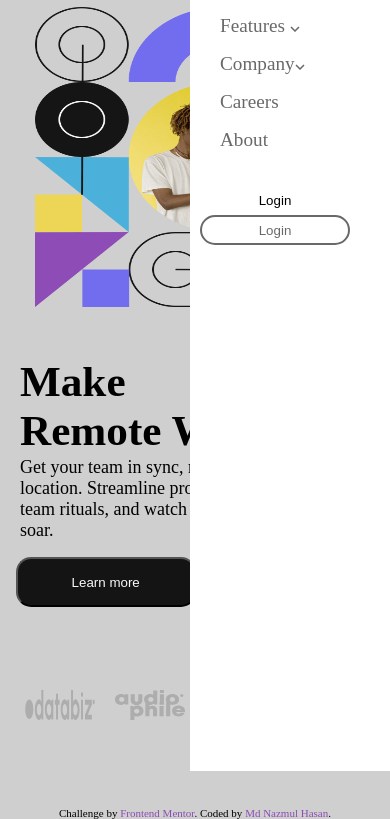
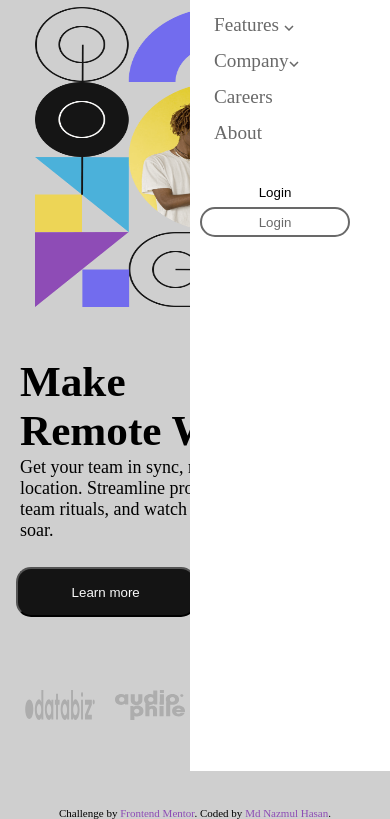
Before and after one commit to NazmulHasanShefat/intro-section-with-dropdown-navigation-main, a plain HTML site: page index.html in a window 390 px wide. Both pictures are taken after a click on the element 355 px from the left and 22 px from the top of the page. Shown: the part 73-892 px from the top of the page. Drawn offline with Linux system fonts and the light colour scheme.

Commit message:
some fix

```diff
--- a/styles.css
+++ b/styles.css
@@ -457,7 +457,12 @@ span{
         width: 180px;
     }
     .hero-button-continer {
+        height: max-content;
         width: 74%;
+        margin-top:10px;
+    }
+    .all-nav-items .nav-list .nav-item-main li {
+        padding: 7px 4px;
     }
 
 }
```
